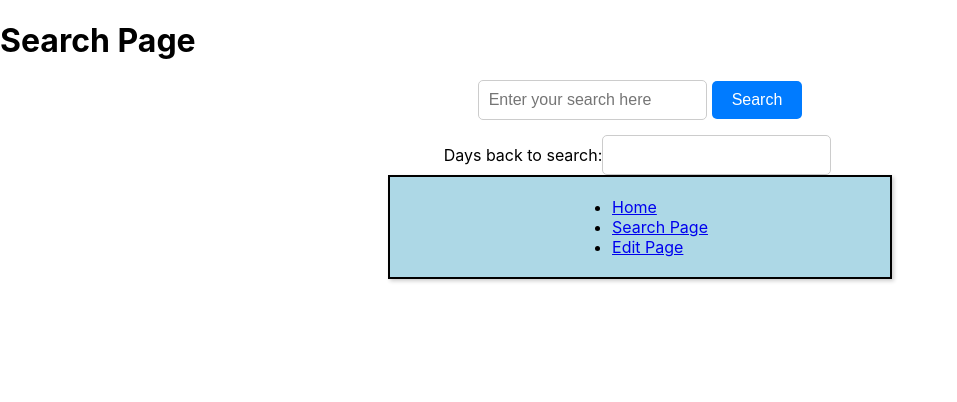
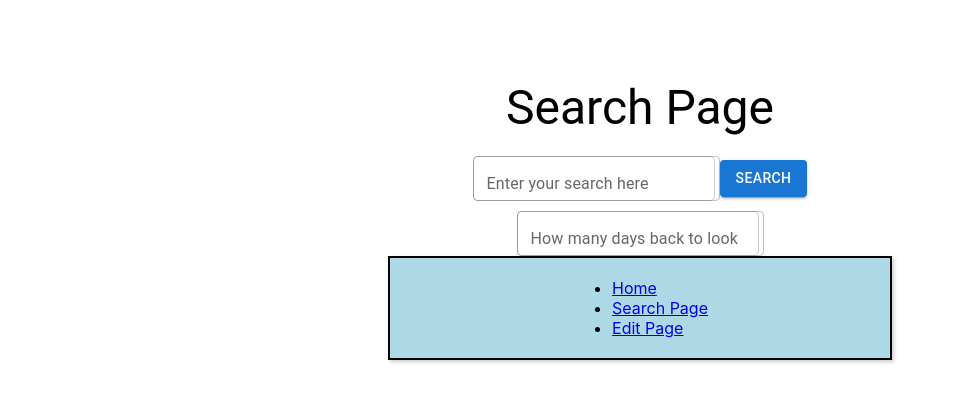
Before and after one commit to tyler-school/cs4992, a React (Create React App) app in the folder frontend/: page /search in a window 1280 px wide. Shown: the top 402 px of the page, without its empty margins (0-957 px from the left). Built offline with nearby package versions, Linux system fonts and the light colour scheme.

Commit message:
implemented some material ui components
functional but looks very ugly,,, working on improving that

```diff
--- a/frontend/package.json
+++ b/frontend/package.json
@@ -3,6 +3,10 @@
   "version": "0.1.0",
   "private": true,
   "dependencies": {
+    "@emotion/react": "^11.11.1",
+    "@emotion/styled": "^11.11.0",
+    "@fontsource/roboto": "^5.0.5",
+    "@mui/material": "^5.14.1",
     "@testing-library/jest-dom": "^5.17.0",
     "@testing-library/react": "^13.4.0",
     "@testing-library/user-event": "^13.5.0",
--- a/frontend/src/App.css
+++ b/frontend/src/App.css
@@ -48,9 +48,3 @@ button {
   border-radius: 5px;
   cursor: pointer;
 }
-
-.DaysBack {
-  display: flex;
-  align-items: center;
-  margin-top: 5px; /* Add some spacing between input fields */
-}
--- a/frontend/src/components/SearchPage.css
+++ b/frontend/src/components/SearchPage.css
@@ -1,4 +1,4 @@
-/* src/App.css */
+src/App.css
 .App {
   text-align: center;
   height: 100vh;
@@ -11,28 +11,15 @@
 h1 {
   font-size: 2rem;
   margin-bottom: 20px;
+  text-align: center;
 }
 
-.SearchContainer {
-  display: flex;
-  flex-direction: column;
-  align-items: center;
+h3 {
+  text-align: center;
+  margin-top: 10px;
 }
 
-.SearchBar {
-  display: flex;
-  align-items: center;
-  margin-bottom: 10px;
-}
 
-input[type="text"],
-input[type="number"] {
-  padding: 10px;
-  font-size: 1rem;
-  border: 1px solid #ccc;
-  border-radius: 5px;
-  margin-right: 5px; /* Add some spacing between input fields */
-}
 
 button {
   padding: 10px 20px;
@@ -43,9 +30,3 @@ button {
   border-radius: 5px;
   cursor: pointer;
 }
-
-.DaysBack {
-  display: flex;
-  align-items: center;
-  margin-top: 5px; /* Add some spacing between input fields */
-}
--- a/frontend/src/components/SearchPage.tsx
+++ b/frontend/src/components/SearchPage.tsx
@@ -1,5 +1,9 @@
 import React, { useState } from 'react';
-import axios from 'axios'; // If you choose to use Axios
+import axios from 'axios';
+import Button from '@mui/material/Button';
+import TextField from '@mui/material/TextField';
+import Typography from '@mui/material/Typography';
+import './SearchPage.css';
 
 const SearchPage: React.FC = () => {
   const [searchQuery, setSearchQuery] = useState('');
@@ -24,37 +28,45 @@ const SearchPage: React.FC = () => {
 
   return (
     <div className="SearchPage">
-      <h1 className="SearchHeading">Search Page</h1>
+      <Typography variant="h3" className="SearchHeading" style={{ marginTop: '80px', marginBottom: '20px'}}>
+        Search Page
+      </Typography>
       <div className="SearchContainer">
         <div className="SearchBar">
-          <input
-            type="text"
-            placeholder="Enter your search here"
+          <TextField
+            id="outlined-basic"
+            label="Enter your search here"
+            variant="outlined"
             value={searchQuery}
             onChange={(e) => setSearchQuery(e.target.value)}
           />
-          <button onClick={handleSearch}>Search</button>
+          <Button variant="contained" onClick={handleSearch}>
+            Search
+          </Button>
         </div>
         <div className="DaysBack">
-          <label>Days back to search:</label>
-          <input
-            type="number"
-            value={daysBack}
-            onChange={(e) => setDaysBack(e.target.value)}
+          <TextField
+          id='outlined-basic'
+          label='How many days back to look'
+          variant='outlined'
+          type='number'
           />
         </div>
       </div>
+
       {/* Display the search results */}
       {searchResults.length > 0 && (
         <div className="SearchResults">
           {searchResults.map((result, index) => (
             <div key={index} className="SearchResultItem">
-              <p>{result}</p>
+              <Typography variant="body1">{result}</Typography>
             </div>
           ))}
         </div>
       )}
+
     </div>
+
   );
 };
 
```
Also changed, not shown: 1 other file (tests, documents, lock files or other folders).
